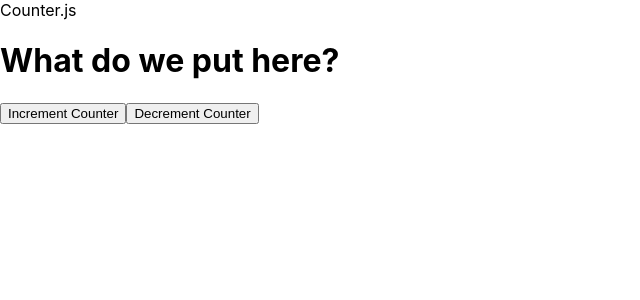
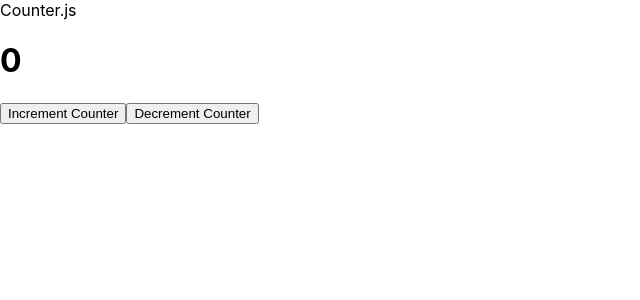
Before and after one commit to Chasecooler/counter3, a React (Create React App) app: page / in a window 1280 px wide. Shown: the top 300 px of the page, without its empty margins (0-640 px from the left). Built offline with nearby package versions, Linux system fonts and the light colour scheme.

Commit message:
this state count

```diff
--- a/src/App.js
+++ b/src/App.js
@@ -14,7 +14,7 @@ class Counter extends Component {
       <div className="container">
         <div className="navbar">Counter.js</div>
         <div className="counter">
-          <h1>What do we put here?</h1>
+          <h1>{this.state.count}</h1>
           <button type="button">Increment Counter</button>
           <button type="button">Decrement Counter</button>
         </div>
```
